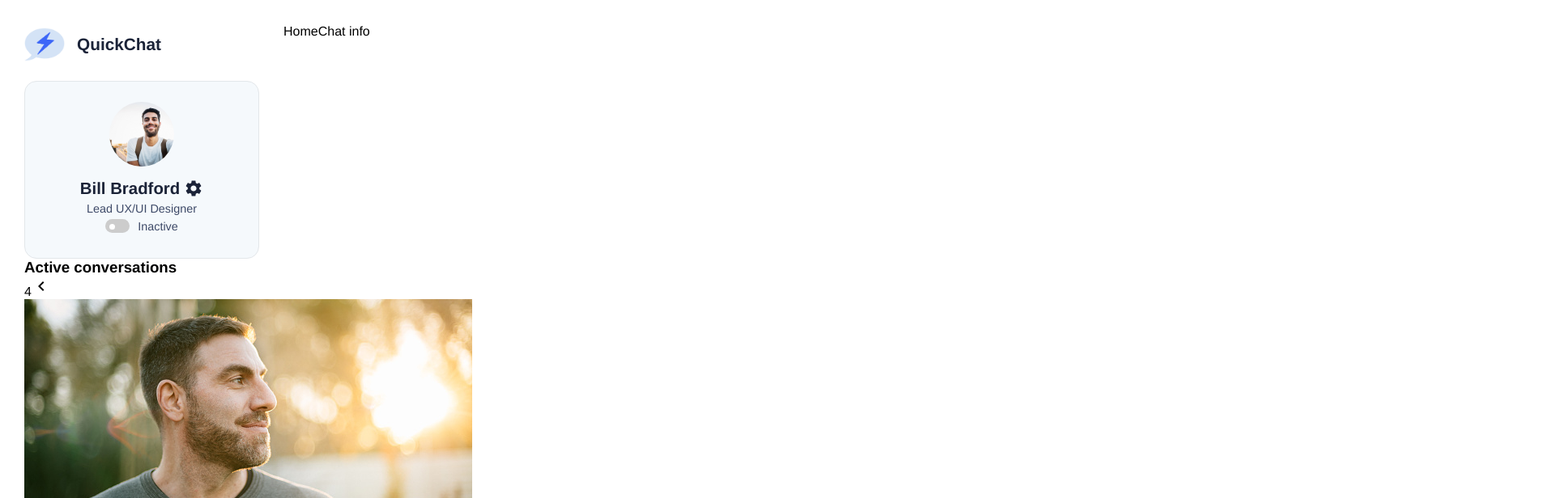
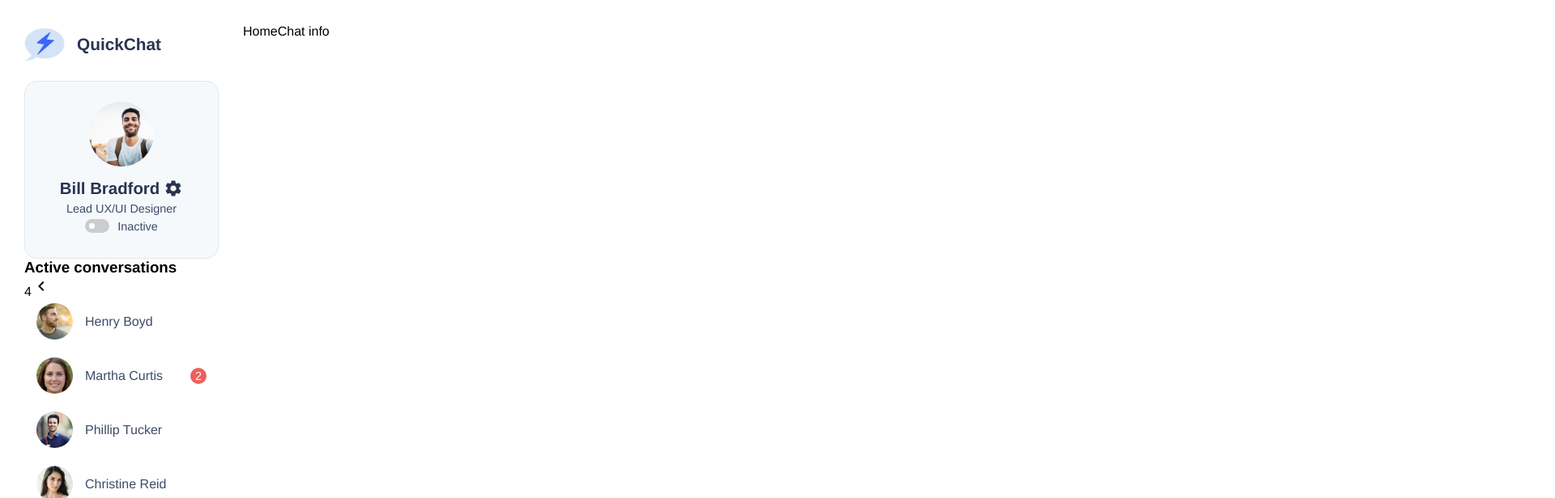
Before and after one commit to tobi4120/axibo-challenge1, a React (Create React App) app: page / in a window 1280 px wide. Shown: the top 616 px of the page at 81% size, 1920 px wide, since content can reach past the window. Built offline with nearby package versions, Linux system fonts and the light colour scheme; a web font is replaced by a local one.

Commit message:
convo thumbnail styled

```diff
--- a/src/components/menu/conversations.js
+++ b/src/components/menu/conversations.js
@@ -20,7 +20,7 @@ export default function Conversations() {
     ])
 
     return (
-        <div>
+        <div className="menu__conversations">
             <div className="activeConversations">
                 <h3>Active conversations</h3>
                 <span>4</span>
@@ -28,7 +28,7 @@ export default function Conversations() {
             </div>
 
             {/* Conversations */}
-            <div>
+            <div className="menu__conversations__list">
                 {users.map((user, index) => {
                     return (
                         <ConvoThumbnail
--- a/src/components/menu/convoThumbnail.js
+++ b/src/components/menu/convoThumbnail.js
@@ -1,9 +1,9 @@
 export default function ConvoThumbnail(props) {
     return (
-        <div>
+        <div className="convoThumbnail">
             <img src={props.user.picture} alt="profile pic" />
-            <p>{props.user.name}</p>
-            {props.user.unreadMsgs > 0 && <span>{props.user.unreadMsgs}</span>}
+            <p className="convoThumbnail__name">{props.user.name}</p>
+            {props.user.unreadMsgs > 0 && <span className="convoThumbnail__unread">{props.user.unreadMsgs}</span>}
         </div>
     )
 }
--- a/src/styles/css/index.css
+++ b/src/styles/css/index.css
@@ -44,7 +44,7 @@ p {
   padding: 30px 0px 30px 0px; }
 
 .menu {
-  width: 350px;
+  width: 300px;
   padding: 0px 30px 0px 30px; }
   .menu__header {
     display: flex;
@@ -56,7 +56,7 @@ p {
     .menu__header__appName {
       font-family: "san-fran-bold", Helvetica, sans-serif;
       font-size: 1.3rem;
-      color: #1b2338; }
+      color: #293450; }
 
 .menu__userInfo {
   margin-top: 20px;
@@ -65,7 +65,7 @@ p {
   display: flex;
   flex-direction: column;
   align-items: center;
-  color: #1b2338;
+  color: #293450;
   padding: 25px;
   background-color: #f5f9fc; }
   .menu__userInfo img {
@@ -123,7 +123,40 @@ p {
         height: 7px;
         width: 7px;
         left: 5px;
-        bottom: 4px;
+        bottom: 5px;
         background-color: white;
         transition: 0.3s;
         border-radius: 50%; }
+
+.convoThumbnail {
+  display: flex;
+  align-items: center;
+  gap: 15px;
+  color: #3e4a68;
+  padding: 5px 15px;
+  border-radius: 12px;
+  transition: 0.2s;
+  cursor: pointer; }
+  .convoThumbnail:not(:last-child) {
+    margin-bottom: 12px; }
+  .convoThumbnail img {
+    border-radius: 50%;
+    width: 45px;
+    height: 45px;
+    object-fit: cover;
+    object-position: center top; }
+  .convoThumbnail__name {
+    flex: 1; }
+  .convoThumbnail:hover {
+    background-color: #f5f9fc; }
+  .convoThumbnail__unread {
+    display: flex;
+    flex-direction: column;
+    align-items: center;
+    justify-content: center;
+    background-color: #ec605b;
+    color: white;
+    width: 20px;
+    height: 20px;
+    border-radius: 50%;
+    font-size: 0.9rem; }
--- a/src/styles/sass/abstracts/_variables.scss
+++ b/src/styles/sass/abstracts/_variables.scss
@@ -1,7 +1,8 @@
 $back-up-fonts: Helvetica, sans-serif;
 
-$dark-blue: #1b2338;
+$dark-blue: #293450;
 $royal-blue: #1d4beb;
 $ghost-white: #f5f9fc;
 $light-grey: #e3e7ea;
 $med-blue: #3e4a68;
+$tomato-red: #ec605b;
--- /dev/null
+++ b/src/styles/sass/components/menu/_conversations.scss
@@ -0,0 +1,3 @@
+.menu__conversations {
+
+}
--- /dev/null
+++ b/src/styles/sass/components/menu/_convoThumbnail.scss
@@ -0,0 +1,40 @@
+.convoThumbnail {
+    display: flex;
+    align-items: center;
+    gap: 15px;
+    color: $med-blue;
+    padding: 5px 15px;
+    border-radius: 12px;
+    transition: 0.2s;
+    cursor: pointer;
+
+    &:not(:last-child) {
+        margin-bottom: 12px;
+    }
+
+    img {
+        @include profileImg(50%, 45px)
+    }
+
+    &__name {
+        flex: 1;
+    }
+
+    &:hover {
+        background-color: #f5f9fc;
+    }
+
+    &__unread {
+        display: flex;
+        flex-direction: column;
+        align-items: center;
+        justify-content: center;
+
+        background-color: $tomato-red;
+        color: white;
+        width: 20px;
+        height: 20px;
+        border-radius: 50%;
+        font-size: 0.9rem;
+    }
+}
--- a/src/styles/sass/components/menu/_menu.scss
+++ b/src/styles/sass/components/menu/_menu.scss
@@ -1,5 +1,5 @@
 .menu {
-    width: 350px;
+    width: 300px;
     padding: 0px 30px 0px 30px;
 
     &__header {
--- a/src/styles/sass/components/menu/_userInfo.scss
+++ b/src/styles/sass/components/menu/_userInfo.scss
@@ -78,7 +78,7 @@
                 height: 7px;
                 width: 7px;
                 left: 5px;
-                bottom: 4px;
+                bottom: 5px;
                 background-color: white;
                 transition: 0.3s;
                 border-radius: 50%;
--- a/src/styles/sass/main.scss
+++ b/src/styles/sass/main.scss
@@ -12,3 +12,5 @@
     // Menu
     @import "./components/menu/menu";
     @import "./components/menu/userInfo";
+    @import "./components/menu/conversations";
+    @import "./components/menu/convoThumbnail";
```
